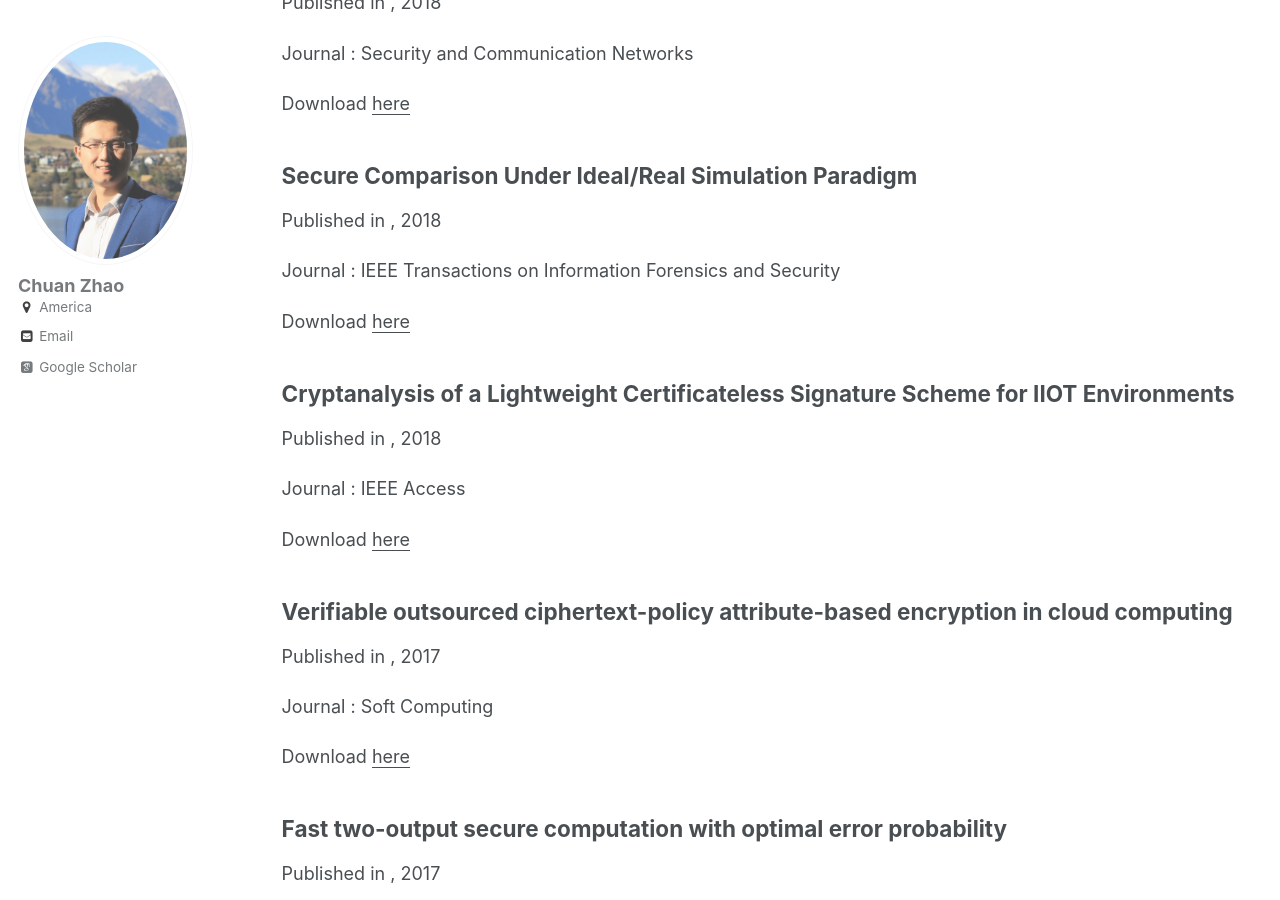
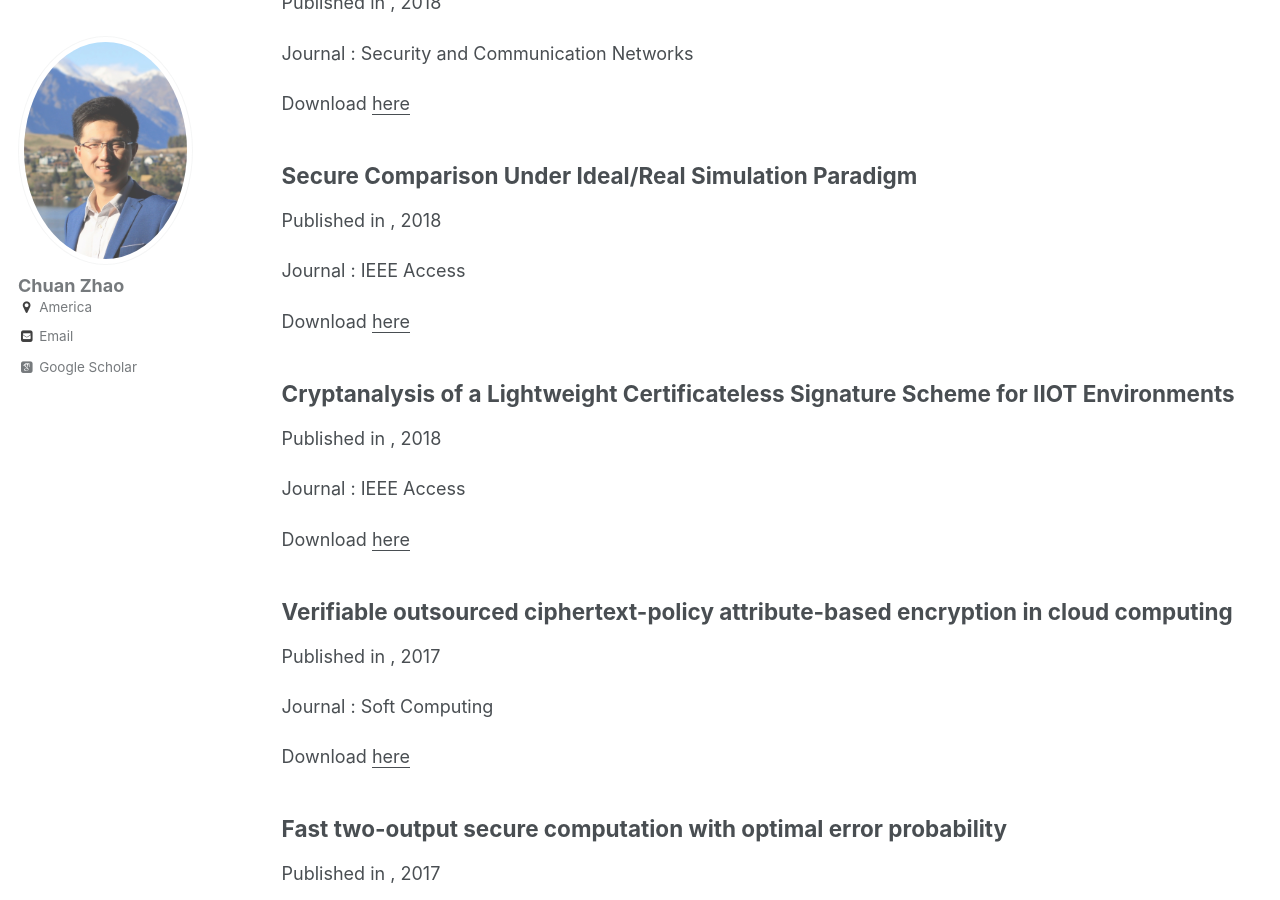
Before and after one commit to ujnccs/ujnccs.github.io, a Jekyll site: the page built from _pages/publications.md, in a window 1280 px wide and 900 px high, scrolled down 1145 px. Built offline with Jekyll 4.4.1, drawn with Linux system fonts in a browser that asks for light colours; some web fonts are replaced.

Commit message:
Update 2018-2.md

```diff
--- a/_publications/2018-2.md
+++ b/_publications/2018-2.md
@@ -2,7 +2,7 @@
 title: "Secure Comparison Under Ideal/Real Simulation Paradigm"
 collection: publications
 permalink: /publication/2018-2
-excerpt: 'Journal : IEEE Transactions on Information Forensics and Security'
+excerpt: 'Journal : IEEE Access '
 date: 2018-01-01
 
 paperurl: 'https://ieeexplore.ieee.org/abstract/document/8360423'
```
